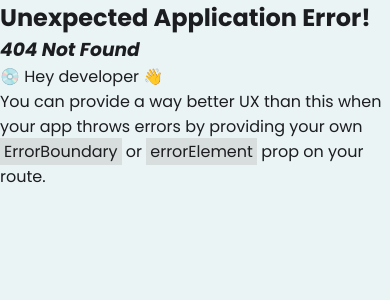
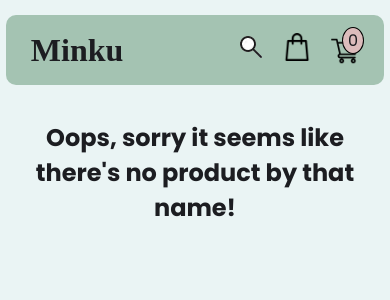
Before and after one commit to JobertDev27/Minku-ecommerce-site, a React (Vite) app: page /Search in a window 390 px wide. Before the commit this address had no page. Shown: the top 300 px of the page. Built offline with nearby package versions, Linux system fonts and the light colour scheme; a web font is replaced by a local one.

Commit message:
made searching now possible. also fixed searching and shop responsiveness on mobile. this should be the last update for now since everything is done

```diff
--- a/src/Global.css
+++ b/src/Global.css
@@ -1,9 +1,9 @@
 :root {
-    --bg: #EAF4F4;
-    --overlay: #CBF6F6;
-    --dark-overlay: #A4C3B2;
-    --accent: #DCBCBC;
-    --dark: #1C1D21;
+  --bg: #eaf4f4;
+  --overlay: #cbf6f6;
+  --dark-overlay: #a4c3b2;
+  --accent: #dcbcbc;
+  --dark: #1c1d21;
 }
 
 * {
@@ -29,10 +29,11 @@ input[type="search"]::-webkit-search-decoration,
 input[type="search"]::-webkit-search-cancel-button,
 input[type="search"]::-webkit-search-results-button,
 input[type="search"]::-webkit-search-results-decoration {
-  -webkit-appearance:none;
+  -webkit-appearance: none;
 }
 
-.button, .sec-button {
+.button,
+.sec-button {
   padding: 10px 25px;
   border-radius: 10px;
   font-weight: bold;
@@ -51,12 +52,14 @@ input[type="search"]::-webkit-search-results-decoration {
   transition: transform 400ms;
 }
 
-.button:hover, .sec-button:hover {
+.button:hover,
+.sec-button:hover {
   transform: scale(1.1);
   transition: transform 400ms;
 }
 
-.button:active, .sec-button:active {
+.button:active,
+.sec-button:active {
   transform: scale(0.6);
   transition: transform 400ms;
 }
@@ -96,7 +99,14 @@ header {
   flex: 0.5 0.8 300px;
 }
 
-.search-bar {
+.search-btn-small,
+.store-btn-small {
+  display: none;
+}
+
+.search-bar,
+.floating-search-bar {
+  position: relative;
   width: 100%;
   height: 35px;
   border-radius: 10px;
@@ -106,6 +116,29 @@ header {
   margin-left: 20px;
 }
 
+.floating-search-bar-container {
+  position: absolute;
+  background-color: rgba(0, 0, 0, 0.582);
+  display: flex;
+  justify-content: center;
+  width: 100%;
+  height: 100dvh;
+  z-index: 105;
+}
+
+.floating-search-bar {
+  width: 300px;
+  padding: 0;
+  margin: 0;
+}
+
+.search-cont {
+  position: relative;
+  width: fit-content;
+  height: fit-content;
+  margin-top: 100px;
+}
+
 .search-btn {
   position: absolute;
   right: 0;
@@ -113,6 +146,7 @@ header {
   height: 40px;
   background-color: transparent;
   border: none;
+  cursor: pointer;
 }
 
 .search-btn img {
@@ -139,10 +173,13 @@ header {
   padding: 0px 5px;
   border-radius: 100%;
   border: 1px solid black;
-
 }
 
 .cart-button {
+  height: 28px;
+}
+
+.store-btn {
   height: 28px;
 }
 /* HEADER COMPONENT */
@@ -192,7 +229,6 @@ header {
   width: 100%;
   margin-top: -50vh;
   margin-bottom: -10px;
-
 }
 
 .best-seller {
@@ -224,6 +260,7 @@ header {
   background-color: white;
   border-radius: 20px;
   cursor: pointer;
+  width: 270px;
   box-shadow: 0 6px 8px rgba(0, 0, 0, 0.408);
 }
 
@@ -273,7 +310,6 @@ header {
   flex-direction: column;
   align-items: center;
   text-align: center;
-
 }
 
 .feature-heading {
@@ -294,18 +330,16 @@ header {
   justify-content: space-evenly;
   padding: 50px 0;
   position: relative;
-
 }
 
-.contact-left, .contact-right form {
+.contact-left,
+.contact-right form {
   display: flex;
   align-items: center;
   justify-content: center;
   flex-direction: column;
   padding: 20px;
 }
-
-
 
 .contact-right form {
   gap: 20px;
@@ -362,7 +396,9 @@ footer {
   padding: 15px 0;
 }
 
-.footer-title, .footer-nav, .footer-contact {
+.footer-title,
+.footer-nav,
+.footer-contact {
   width: 100%;
   height: 100%;
   display: flex;
@@ -377,14 +413,13 @@ footer {
 .footer-nav {
   flex-direction: row;
   justify-content: space-evenly;
-    border-left:  2px solid black;
-    border-right:  2px solid black;
+  border-left: 2px solid black;
+  border-right: 2px solid black;
 }
 
 .menu-footer {
   display: flex;
   flex-direction: column;
-
 }
 
 .menu-footer a {
@@ -500,7 +535,7 @@ footer {
   display: flex;
   overflow-x: scroll;
   gap: 20px;
-    padding-top: 10px;
+  padding: 20px 0;
 }
 /* STORE SECTTION */
 
@@ -601,10 +636,45 @@ footer {
 }
 /* ITEM SECTTION */
 
+/* SEACRH SECTION */
+.search-main {
+  width: 100%;
+  min-height: 100dvh;
+  display: flex;
+  justify-content: center;
+  padding: 120px 0;
+}
+
+.item-label {
+  text-align: center;
+  width: 100%;
+}
+
+.items-cont {
+  display: flex;
+  flex-wrap: wrap;
+  justify-content: center;
+  gap: 1rem;
+  width: 100%;
+  height: fit-content;
+  padding: 0 20px;
+  margin: 0 auto;
+}
+/* SEACRH SECTION */
+
 /* SMART PHONES */
 @media only screen and (max-width: 600px) {
   .header-searchbar {
     display: none;
+  }
+
+  .store-btn-big {
+    display: none;
+  }
+
+  .search-btn-small,
+  .store-btn-small {
+    display: block;
   }
 
   .hero {
@@ -641,7 +711,6 @@ footer {
     flex-direction: column;
     overflow-y: scroll;
     padding: 50px 0;
-
   }
 
   .item-main-detail {
@@ -672,7 +741,7 @@ footer {
   .item-page {
     flex-direction: column;
     overflow-y: scroll;
-        padding: 40px 50px
+    padding: 40px 50px;
   }
 
   .item-main-detail {
@@ -684,12 +753,10 @@ footer {
     padding: 0;
     margin: 0;
   }
-
-
 }
 
 /* DESKTOP */
-@media (min-width: 1200px)  {
+@media (min-width: 1200px) {
   .best-seller {
     margin-top: -200px;
   }
--- a/src/ItemPage.tsx
+++ b/src/ItemPage.tsx
@@ -35,7 +35,13 @@ export default function ItemPage({ item, setProduct }: Props) {
     <div className="item-page">
       <div className="item-main-detail">
         <div className="item-image-cont">
-          <img className="item-page-image" src={item.images[0]} alt="" />
+          <img
+            className="item-page-image"
+            src={item.images[0]}
+            alt=""
+            width="360px"
+            height="360px"
+          />
         </div>
         <div>
           <p className="item-page-title">{item.title}</p>
--- /dev/null
+++ b/src/Search.tsx
@@ -0,0 +1,58 @@
+import { useEffect, useState } from "react";
+import { useSearchParams } from "react-router";
+import ShopItemBox from "./components/ShopItemBox";
+import { Product } from "./components/types";
+import ItemPage from "./ItemPage";
+import Header from "./components/Header";
+
+export default function Search() {
+  const [searchParam] = useSearchParams();
+  const query = searchParam.get("q") || "";
+  const [result, setResult] = useState([]);
+  const [loading, setLoading] = useState(false);
+
+  const [renderProduct, setRenderProduct] = useState<Product | null>(null);
+
+  useEffect(() => {
+    if (!query) return;
+
+    setLoading(true);
+    const fetchData = async () => {
+      const res = await fetch(
+        `https://dummyjson.com/products/search?q=${encodeURIComponent(query)}`
+      );
+      const data = await res.json();
+      setResult(data.products);
+      setLoading(false);
+    };
+    fetchData();
+  }, [query]);
+
+  return (
+    <>
+      {renderProduct ? (
+        <ItemPage item={renderProduct} setProduct={setRenderProduct} />
+      ) : null}
+      <Header />
+      <main className="search-main">
+        <div className="items-cont">
+          {result.length === 0 ? (
+            <h2 className="item-label">
+              Oops, sorry it seems like there's no product by that name!
+            </h2>
+          ) : loading ? (
+            <h2 className="item-label">Loading...</h2>
+          ) : (
+            result.map((product: Product) => (
+              <ShopItemBox
+                product={product}
+                setProduct={setRenderProduct}
+                key={product.title}
+              />
+            ))
+          )}
+        </div>
+      </main>
+    </>
+  );
+}
--- a/src/components/Header.tsx
+++ b/src/components/Header.tsx
@@ -1,11 +1,14 @@
 import { Link, useNavigate } from "react-router";
 import searchBtnImg from "../images/search.webp";
 import cartBtnImg from "../images/shopping-cart.webp";
-import { useEffect, useState } from "react";
+import React, { useEffect, useState } from "react";
 import { cartAmount } from "./cartData";
+import shopBtn from "../images/shopping-bag.webp";
 
 export default function Header() {
   const [amount, setAmount] = useState<number>(cartAmount());
+  const [seachInp, setSearchInp] = useState("");
+  const [toggleSearch, setToggleSearch] = useState(false);
 
   const navigate = useNavigate();
 
@@ -16,32 +19,76 @@ export default function Header() {
     return () => window.removeEventListener("cart-updated", updatedAmount);
   }, []);
 
+  const toggle = () => {
+    setToggleSearch((prev) => !prev);
+  };
+
+  const handleSearch = (e: React.FormEvent) => {
+    e.preventDefault();
+    const trimmed = seachInp.trim();
+    if (trimmed) {
+      navigate(`/search?q=${encodeURIComponent(trimmed)}`);
+      setSearchInp("");
+    }
+    setToggleSearch(false);
+  };
+
   return (
+    <>
+      {toggleSearch ? (
+        <div className="floating-search-bar-container" onClick={() => toggle()}>
+          <form className="floating-searchbar" onSubmit={handleSearch}>
+            <div className="search-cont" onClick={(e) => e.stopPropagation()}>
+              <input
+                type="search"
+                name="searchbar"
+                className="floating-search-bar"
+                placeholder="Search..."
+                value={seachInp}
+                onChange={(e) => setSearchInp(e.target.value)}
+              />
+              <button className="search-btn" type="submit">
+                <img src={searchBtnImg} alt="search button" />
+              </button>
+            </div>
+          </form>
+        </div>
+      ) : null}
       <header>
         <div className="header-container">
           <div className="header-title" onClick={() => navigate("/")}>
             <h1>Minku</h1>
           </div>
-        <div className="header-searchbar">
+          <form className="header-searchbar" onSubmit={handleSearch}>
             <input
               type="search"
               name="searchbar"
               className="search-bar"
               placeholder="Search..."
+              value={seachInp}
+              onChange={(e) => setSearchInp(e.target.value)}
             />
-          <button className="search-btn">
+            <button className="search-btn" type="submit">
               <img src={searchBtnImg} alt="search button" />
             </button>
-        </div>
+          </form>
           <nav>
             <ul className="header-nav">
+              <li className="search-btn-small" onClick={() => toggle()}>
+                <img src={searchBtnImg} alt="" />
+              </li>
+              <li className="store-btn-small">
+                <Link to={"/Store"}>
+                  <img className="store-btn" src={shopBtn} alt="" />
+                </Link>
+              </li>
               <li className="cart-container">
                 <Link to={"/Cart"}>
                   <span className="cart-amount">{amount}</span>
                   <img className="cart-button" src={cartBtnImg} alt="" />
                 </Link>
               </li>
-            <li>
+              <li className="store-btn-big">
                 <Link to={"/Store"}>
                   <button className="button">SHOP</button>
                 </Link>
@@ -50,5 +97,6 @@ export default function Header() {
           </nav>
         </div>
       </header>
+    </>
   );
 }
--- a/src/main.tsx
+++ b/src/main.tsx
@@ -5,6 +5,7 @@ import "./Global.css";
 import Home from "./Home";
 import Store from "./Store";
 import Cart from "./Cart";
+import Search from "./Search";
 
 const router = createBrowserRouter([
   {
@@ -19,6 +20,10 @@ const router = createBrowserRouter([
     path: "/Cart",
     element: <Cart />,
   },
+  {
+    path: "/Search",
+    element: <Search />,
+  },
 ]);
 
 createRoot(document.getElementById("root")!).render(
```
Also changed, not shown: src/images/shopping-bag.webp (added). Lines whose indentation alone changed are shown as unchanged.
